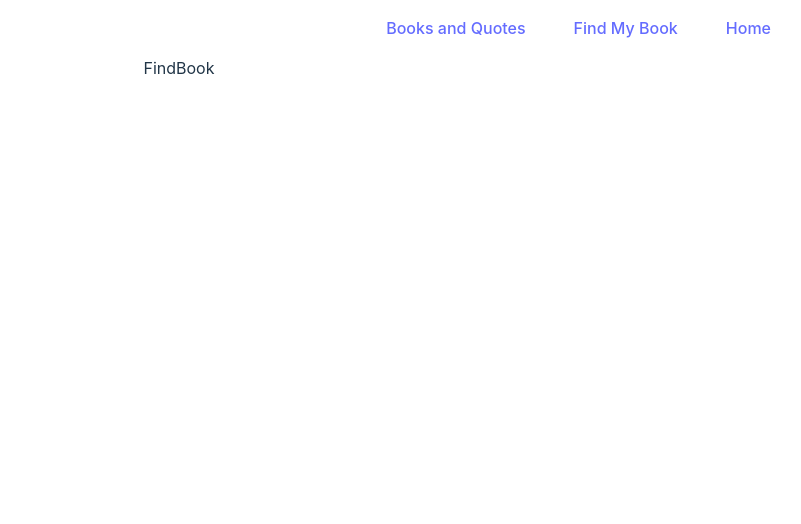
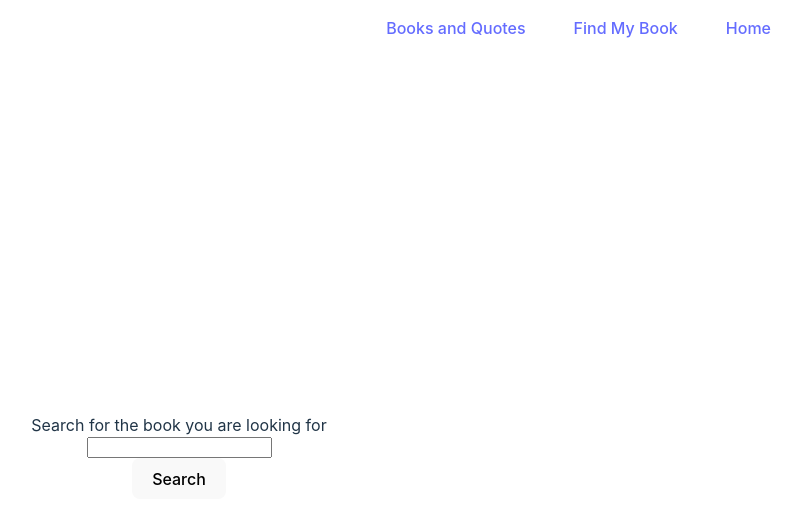
Before and after one commit to lenayoo/lenalibrary, a React (Vite) app: page /findmybook in a window 1280 px wide. Shown: the top 524 px of the page, without its empty margins (461-1262 px from the left). Built offline with nearby package versions, Linux system fonts and the light colour scheme.

Commit message:
add find book form

```diff
--- a/src/pages/FindBook.jsx
+++ b/src/pages/FindBook.jsx
@@ -1,10 +1,15 @@
 import Nav from "./Nav";
+import "./styles.css";
 
 function FindBook() {
   return (
     <div>
       <Nav />
-      FindBook
+      <form className="findbook__form">
+        <label htmlFor="search">Search for the book you are looking for</label>
+        <input />
+        <button>Search</button>
+      </form>
     </div>
   );
 }
--- a/src/pages/styles.css
+++ b/src/pages/styles.css
@@ -70,3 +70,12 @@ li {
   background-color: beige;
   color: black;
 }
+
+/* find book */
+.findbook__form {
+  display: flex;
+  flex-direction: column;
+  align-items: center;
+  justify-content: center;
+  height: 100vh;
+}
```
